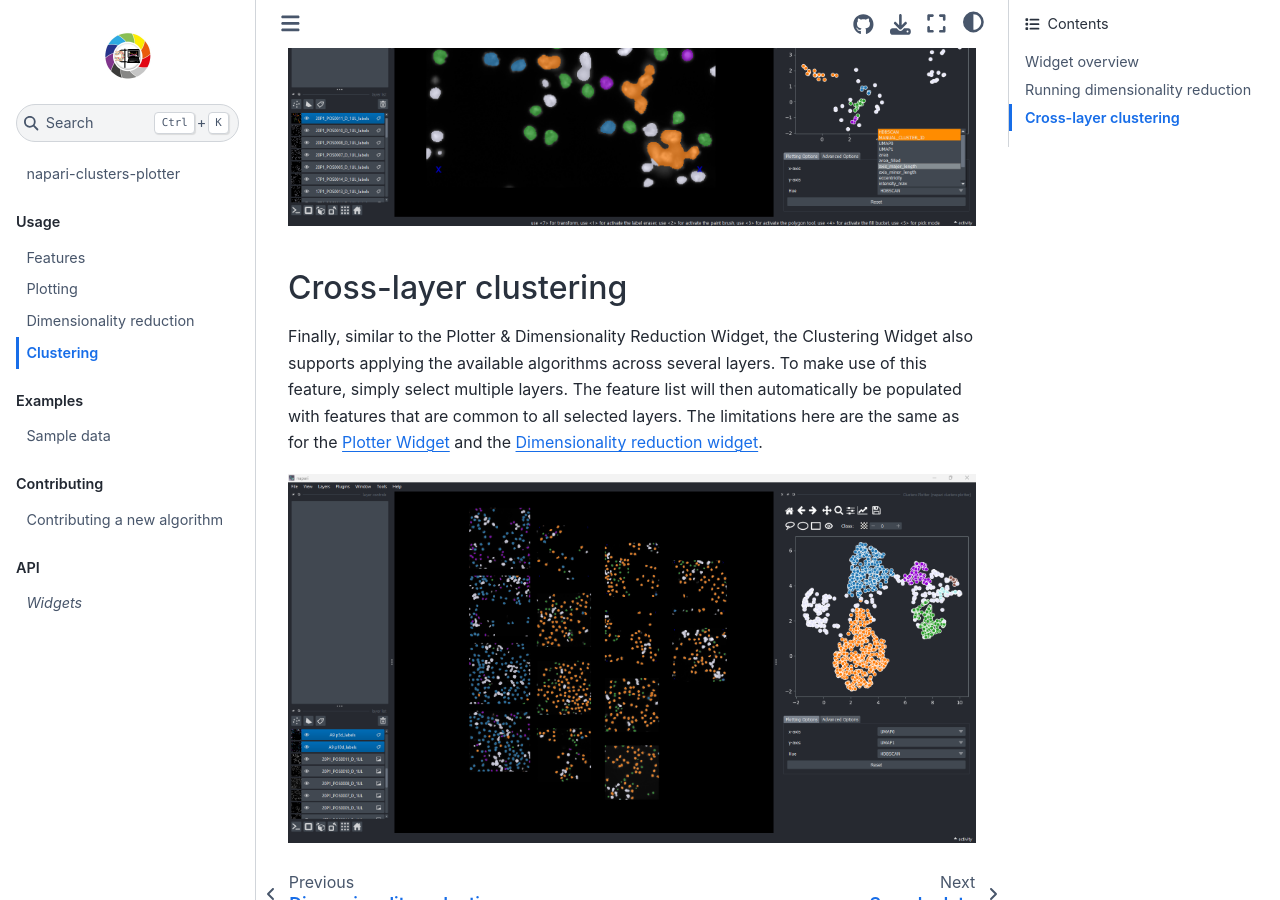
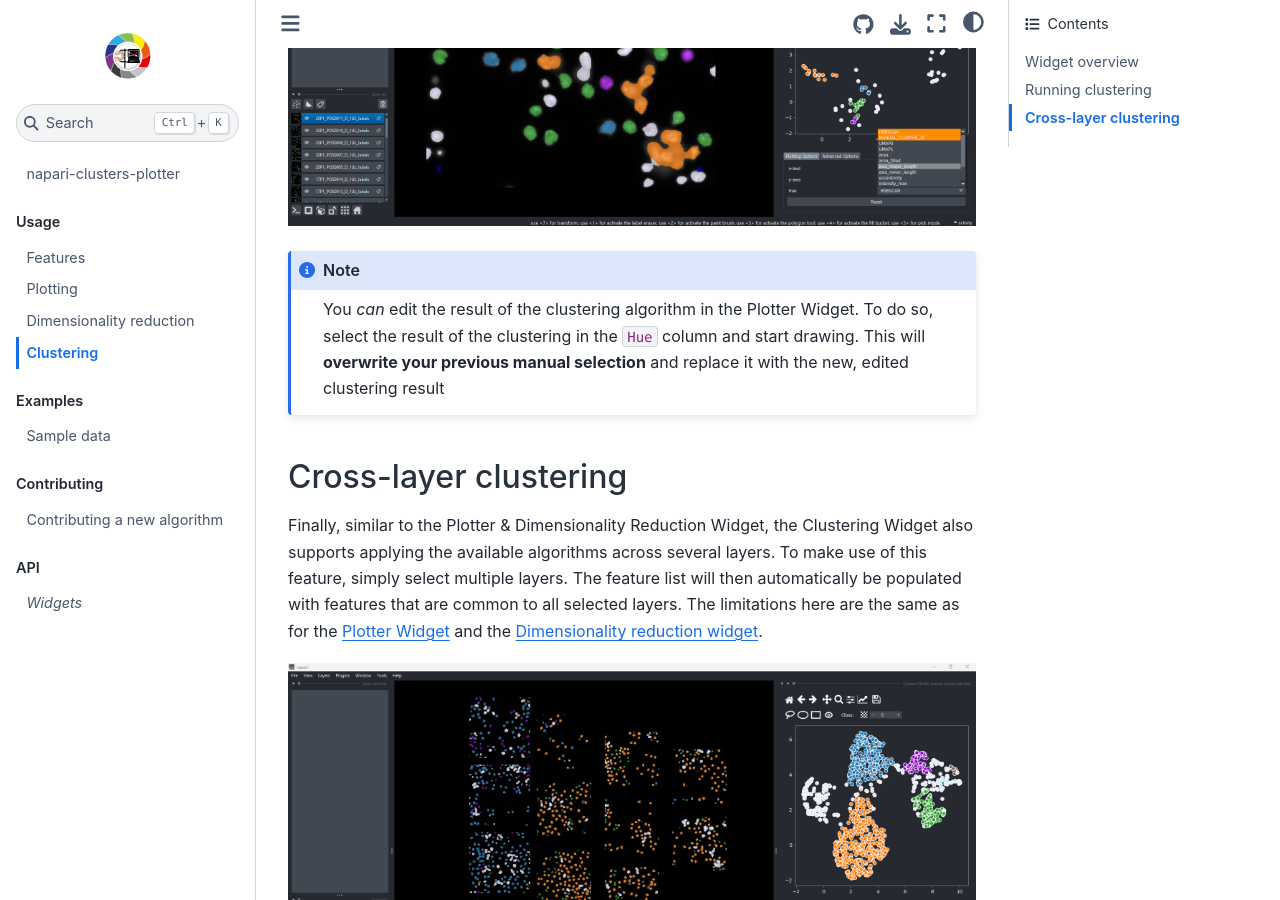
Before and after one commit to BiAPoL/napari-clusters-plotter, a Jupyter Book: the page built from docs/usage/clustering_widget.md, in a window 1280 px wide and 900 px high, scrolled down 2120 px. Built offline with Jupyter Book 1.0.4 settings and Sphinx 7.4.7 and the Sphinx Book theme 1.1.4, drawn with Linux system fonts in a browser that asks for light colours; some of the changed text lies outside the part shown.

Commit message:
pointed out clustering editing in docs

````diff
--- a/docs/usage/clustering_widget.md
+++ b/docs/usage/clustering_widget.md
@@ -19,7 +19,7 @@ The functionality of the clustering widget is available to you as follows:
 3. Input parameters for selected algorithm (will change upon selecting different algorithm)
 4. `Run` button - executes the algorithm.
 
-## Running dimensionality reduction
+## Running clustering
 
 Similar to the [Dimensionality Reduction Widget](widget:dimensionality_reduction), the functionality of the Clustering Widget mirrors the [Plotter Widget](widget:plotter) to a large degree. To select features for clustering, simply select the layer with the features of interest in the napari layer list on the left. The available features are then automatically listed in the list of available features. For simmplicity, we use the `BBBC1 dataset & segmentations` dataset in this demo, too. While the clustering *can* be applied to any set of features, we aere applying it to a pre-computed, low-dimensional representation of the data. In this example, a UMAP reduction was used.
 
@@ -31,6 +31,10 @@ To visualize the result of the clustering, simply re-open the Plotter Widget. Th
 
 ![Visualizing clustering results](./imgs/clustering_overview3.png)
 
+```{note}
+You *can* edit the result of the clustering algorithm in the Plotter Widget. To do so, select the result of the clustering in the `Hue` column and start drawing. This will **overwrite your previous manual selection** and replace it with the new, edited clustering result
+```
+
 ## Cross-layer clustering
 
 Finally, similar to the Plotter & Dimensionality Reduction Widget, the Clustering Widget also supports applying the available algorithms across several layers. To make use of this feature, simply select multiple layers. The feature list will then automatically be populated with features that are common to all selected layers. The limitations here are the same as for the [Plotter Widget](widget:plotter) and the [Dimensionality reduction widget](widget:dimensionality_reduction).
````
